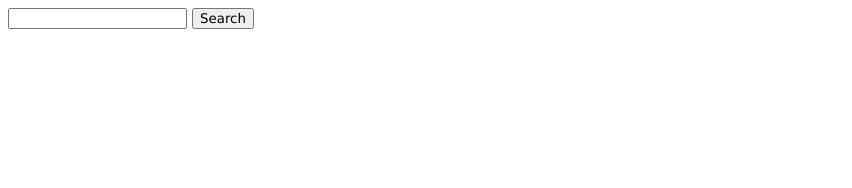
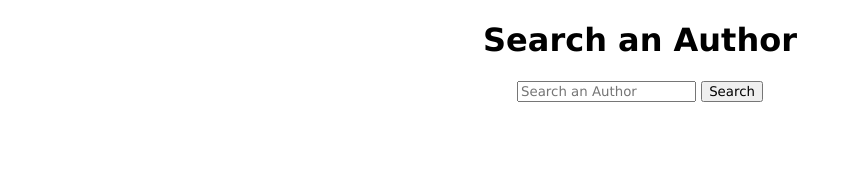
Before and after one commit to Eve-Drake/Book-search-js, a website built with Vite: page index.html in a window 1280 px wide. Shown: the whole page, without its empty margins (0-852 px from the left). Built offline with nearby package versions, Linux system fonts and the light colour scheme.

Commit message:
Styling and function

```diff
--- a/index.html
+++ b/index.html
@@ -9,15 +9,21 @@
   </head>
   <body>
     <main>
-      <input id="authorName"/>
-      <button onclick="authorSearch()">Search</button>
+
+      <h1>Search an Author</h1>
+      <div id="search">
+        <input id="authorName" placeholder="Search an Author"/>
+        <button onclick="authorSearch()">Search</button>
+      </div>
+
+
       <div id="authorDisplay">
         <h1 id="name"></h1>
         <h4 id="dob"></h4>
         <h2 id="topWork"></h2>
         <div id="genres">
 
-        </div>
+      </div>
 
       </div>
     </main>
--- a/main.js
+++ b/main.js
@@ -45,7 +45,7 @@ function displayAuhtorData(){
     genreList.appendChild(genre)
   }
 
-  let moreInfoButton = document.createElement('button')
-  moreInfoButton.onclick = getMoreInfo()
-  moreInfoButton.innerHTML = ''
+  //let moreInfoButton = document.createElement('button')
+  //moreInfoButton.onclick = getMoreInfo()
+  //moreInfoButton.innerHTML = 'More Ifomation'
 }
--- a/styles.css
+++ b/styles.css
@@ -1,5 +1,9 @@
 *{
   font-family: 'Lucida Sans', 'Lucida Sans Regular', 'Lucida Grande', 'Lucida Sans Unicode', Geneva, Verdana, sans-serif;
+}
+
+#search{
+  text-align: center;
 }
 
 #authorDisplay{
@@ -29,3 +33,7 @@
   grid-column: 2;
   grid-row: 2;
 }
+
+h1{
+  text-align: center;
+}
```
